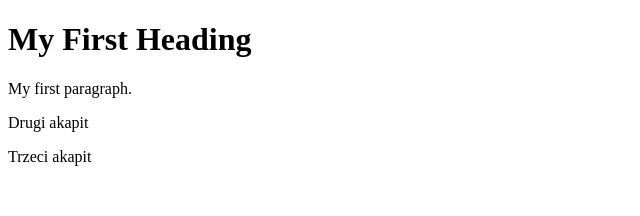
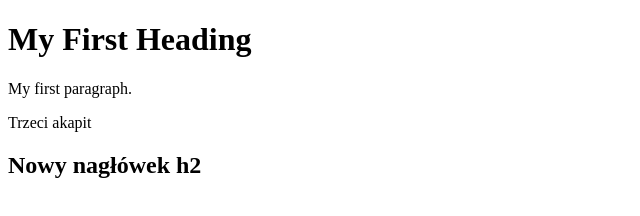
Before and after one commit to wsbfrontendwroclaw/pierwszeRepozytorium, a plain HTML site: page index.html in a window 1280 px wide. Shown: the whole page, without its empty margins (0-640 px from the left). Drawn offline with Linux system fonts and the light colour scheme.

Commit message:
zmiany w plikach różnych

```diff
--- a/index.html
+++ b/index.html
@@ -4,8 +4,9 @@
 
 <h1>My First Heading</h1>
 <p>My first paragraph.</p>
-<p> Drugi akapit </p>
 <p> Trzeci akapit </p>
+<h2> Nowy nagłówek h2 </h2>
+
 <script> .... </script>
 
 
```
Also changed, not shown: adresyRepozytoriow.txt (added).
